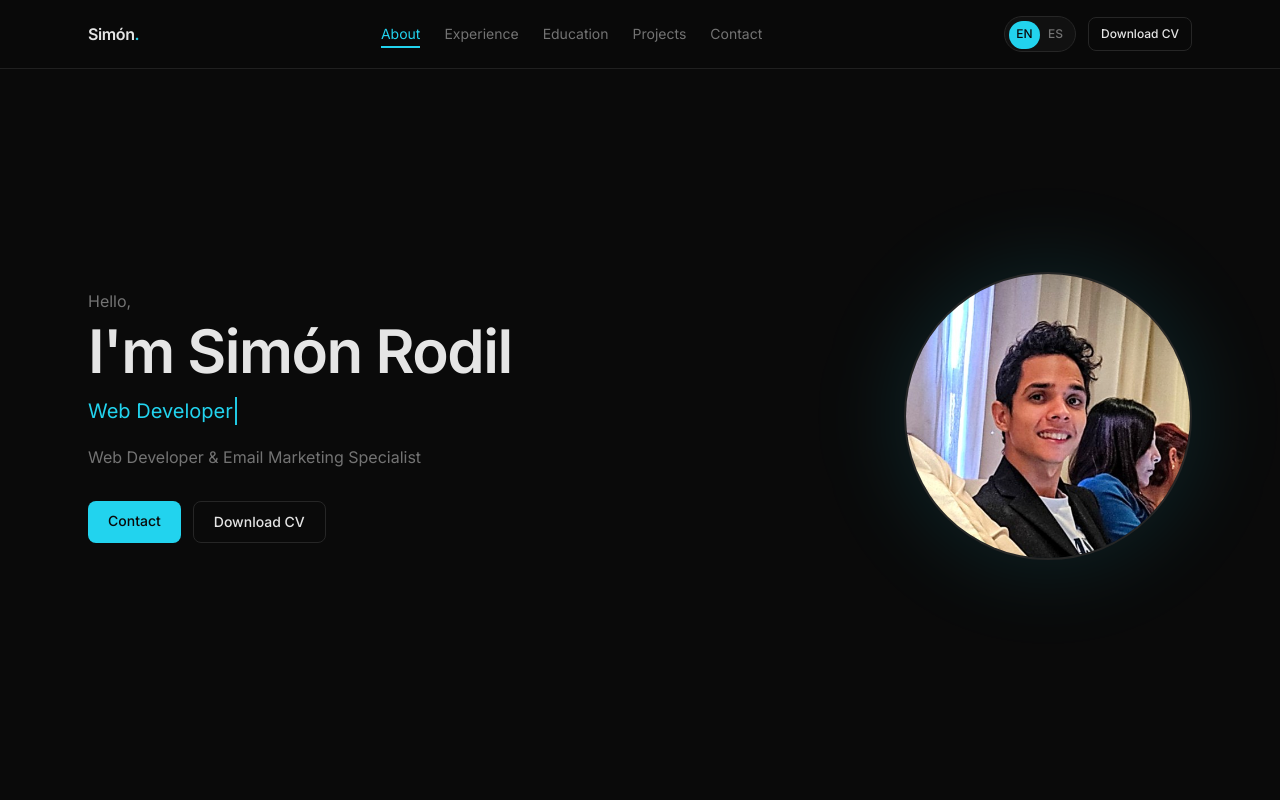
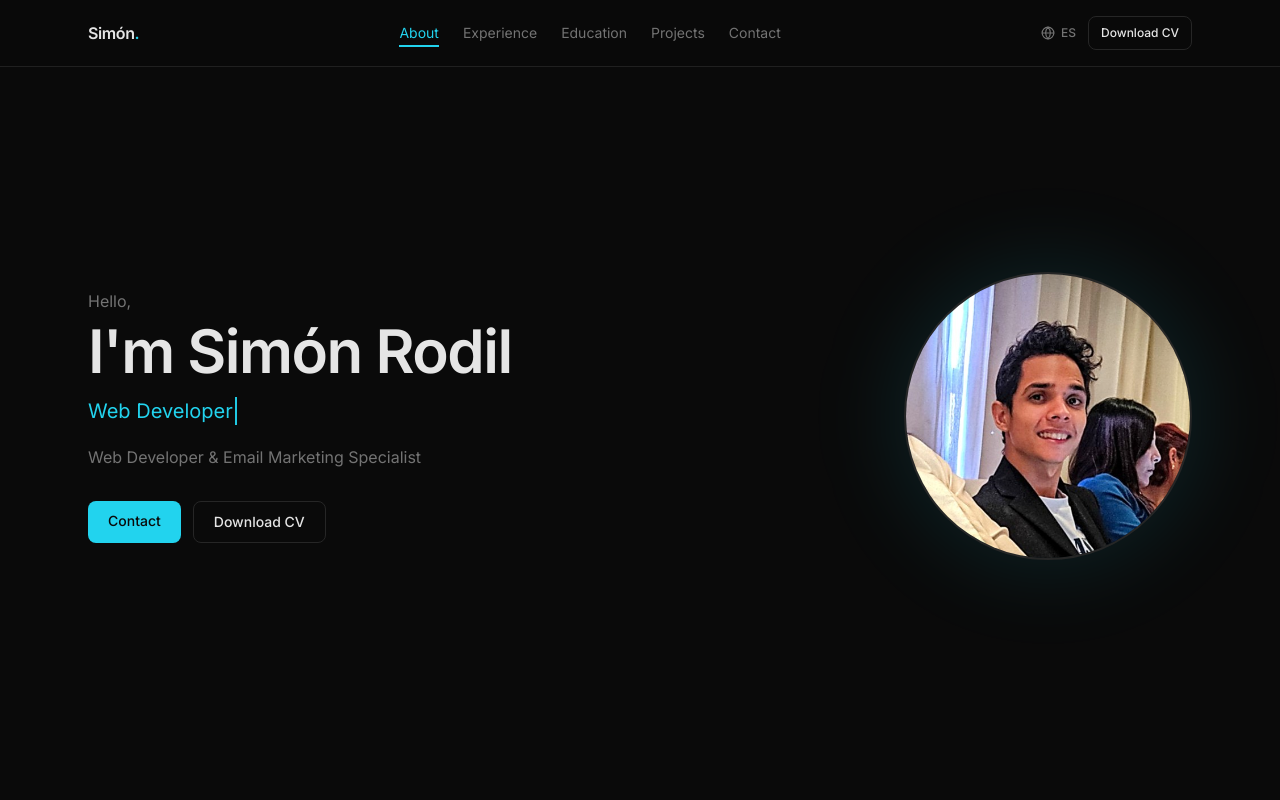
Before and after one commit to SimonRodil/simonrodil.github.io, a React (Vite) app: page / in a window 1280 px wide. Shown: the top 800 px of the page. Built offline with nearby package versions, Linux system fonts and the light colour scheme.

Commit message:
Cambio en el boton/pill de ES-EN a un globo con el mundo para ingles/español.

```diff
--- a/src/components/LanguageToggle.jsx
+++ b/src/components/LanguageToggle.jsx
@@ -8,25 +8,27 @@ export function LanguageToggle() {
     <button
       type="button"
       onClick={toggleLang}
-      className="relative flex h-9 w-[4.5rem] items-center rounded-full border border-[var(--color-border)] bg-[var(--color-bg-elevated)] px-1 text-xs font-medium text-[var(--color-muted)] transition-colors hover:border-[var(--color-accent-dim)]"
-      aria-label={lang === 'en' ? 'Switch to Spanish' : 'Cambiar a inglés'}
+      className="flex items-center gap-1.5 text-xs font-medium text-[var(--color-muted)] hover:text-[var(--color-text)] transition-colors"
+      aria-label={lang === 'en' ? 'Cambiar a español' : 'Switch to English'}
     >
+      <svg
+        width="14" height="14" viewBox="0 0 24 24"
+        fill="none" stroke="currentColor" strokeWidth="2"
+        strokeLinecap="round" strokeLinejoin="round"
+      >
+        <circle cx="12" cy="12" r="10"/>
+        <path d="M12 2a14.5 14.5 0 0 0 0 20 14.5 14.5 0 0 0 0-20"/>
+        <path d="M2 12h20"/>
+      </svg>
       <motion.span
-        layout
-        className="absolute top-1 left-1 h-7 w-[calc(50%-4px)] rounded-full bg-[var(--color-accent)]"
-        animate={{ x: lang === 'en' ? 0 : 'calc(100% + 4px)' }}
-        transition={{ type: 'spring', stiffness: 420, damping: 32 }}
-      />
-      <span
-        className={`relative z-10 flex-1 text-center ${lang === 'en' ? 'text-[var(--color-bg)]' : ''}`}
+        key={lang}
+        initial={{ opacity: 0, y: -4 }}
+        animate={{ opacity: 1, y: 0 }}
+        exit={{ opacity: 0, y: 4 }}
+        transition={{ duration: 0.15 }}
       >
-        EN
-      </span>
-      <span
-        className={`relative z-10 flex-1 text-center ${lang === 'es' ? 'text-[var(--color-bg)]' : ''}`}
-      >
-        ES
-      </span>
+        {lang === 'en' ? 'ES' : 'EN'}
+      </motion.span>
     </button>
   )
 }
```
